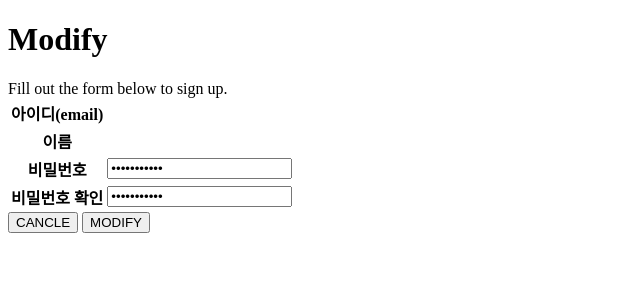
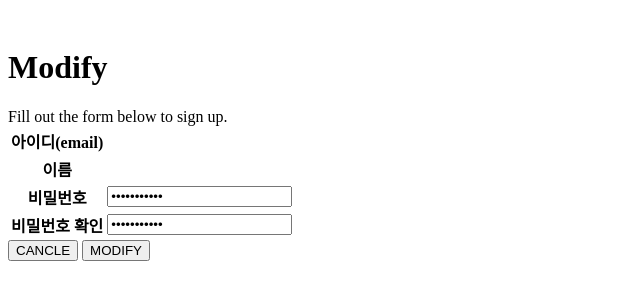
Before and after one commit to LIndseyKim/project_dayto, a Java web app: page /mypage.jsp in a window 1280 px wide. Shown: the top 300 px of the page, without its empty margins (0-640 px from the left). Run offline with Spring Boot 4, a stand-in JSP engine, Linux system fonts and the light colour scheme.

Commit message:
style padding

```diff
--- a/project_dayto/WebContent/mypage.jsp
+++ b/project_dayto/WebContent/mypage.jsp
@@ -4,7 +4,7 @@
 <!DOCTYPE html PUBLIC "-//W3C//DTD HTML 4.01 Transitional//EN" "http://www.w3.org/TR/html4/loose.dtd">
 
 <!--WRAPPER-->
-<div id="signup-wrapper">
+<div id="signup-wrapper" style="padding-top: 20px">
 	<!--SING UP FORM-->
 	<form name="signup-form" class="signup-form"
 		action="${pageContext.request.contextPath}/modify.do" method="post">
```
